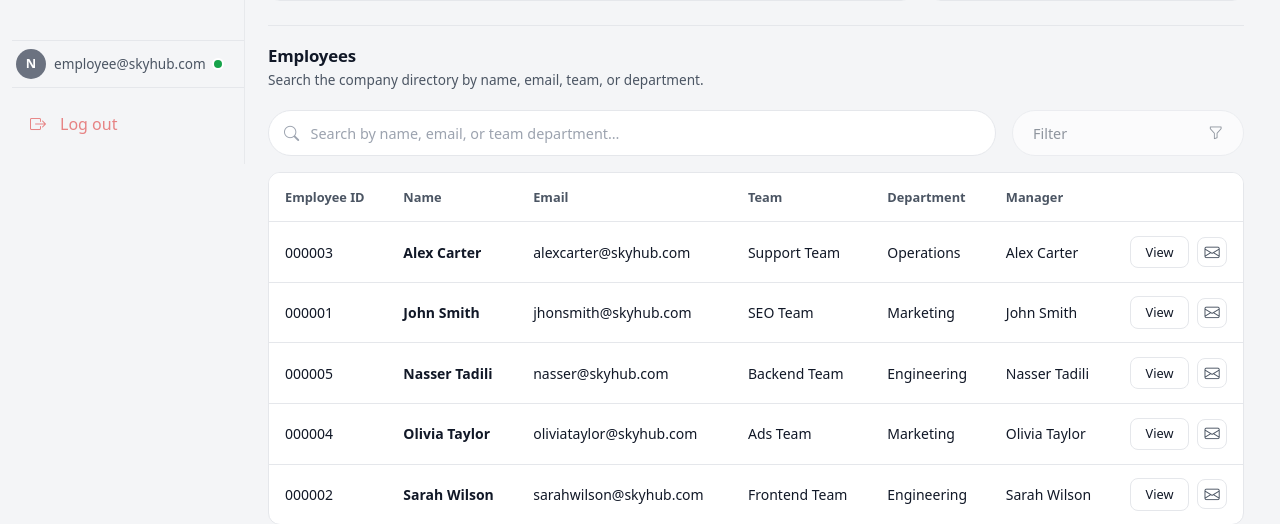
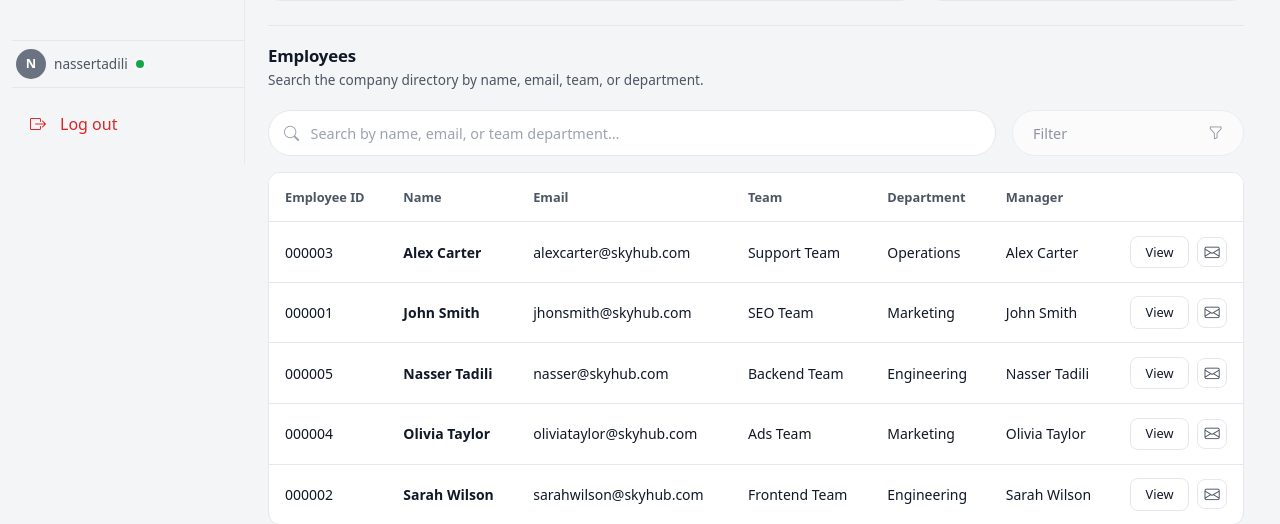
Before and after one commit to ntadili/skyhub-django, a Django app: page / in a window 1280 px wide. Shown: the part 636-1160 px from the top of the page. Run offline with Django 4.2, Linux system fonts and the light colour scheme; a user stored in the database is signed in; data comes from the database, SQL or seed files in the repository.

Commit message:
feat(ui): show signed-in user and enable logout in sidebar footer Replace the disabled placeholder footer with the authenticated user's initial, username, and a CSRF-protected POST form to LogoutView. Falls back gracefully when a User has no linked Profile.

```diff
--- a/main/templates/base.html
+++ b/main/templates/base.html
@@ -106,27 +106,32 @@
                     {% endwith %}
 
                     {# Footer – user + logout #}
+                    {% if request.user.is_authenticated %}
+                        {% with profile=request.user.profile %}
                         <div class="mt-auto">
                             <hr class="skyhub-divider mb-2">
                             <div class="skyhub-user d-flex align-items-center gap-2 mb-2">
-                            <div class="skyhub-avatar" aria-hidden="true">N</div>
+                                <div class="skyhub-avatar" aria-hidden="true">
+                                    {% if profile %}{{ profile.first_name|first|upper }}{% else %}{{ request.user.username|first|upper }}{% endif %}
+                                </div>
                                 <div class="flex-grow-1" style="min-width: 0;">
                                     <div class="d-flex align-items-center gap-2">
-                                    <span class="skyhub-user-email text-truncate">employee@skyhub.com</span>
+                                        <span class="skyhub-user-email text-truncate" title="{{ request.user.username }}">{{ request.user.username }}</span>
                                         <span class="skyhub-presence-dot" aria-label="Online"></span>
                                     </div>
                                 </div>
                             </div>
                             <hr class="skyhub-divider mb-3">
-                        <button type="button"
-                                class="skyhub-logout"
-                                disabled
-                                aria-disabled="true"
-                                title="Available once authentication is wired">
+                            <form method="post" action="{% url 'logout' %}" class="m-0">
+                                {% csrf_token %}
+                                <button type="submit" class="skyhub-logout">
                                     <span class="skyhub-nav-icon"><i class="bi bi-box-arrow-right"></i></span>
                                     Log out
                                 </button>
+                            </form>
                         </div>
+                        {% endwith %}
+                    {% endif %}
                 </div>
             </aside>
 
```
Lines whose indentation alone changed are shown as unchanged.
